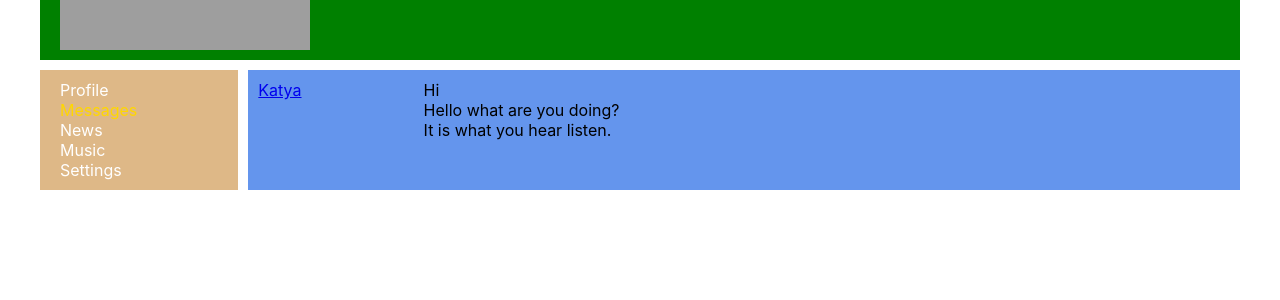
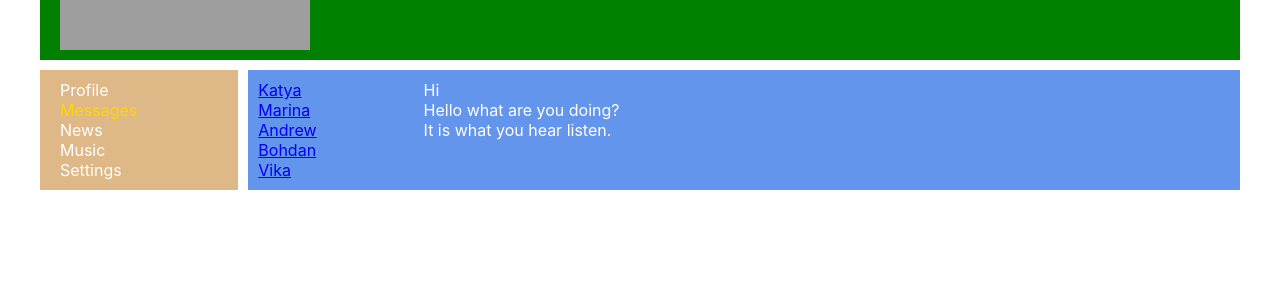
Before and after one commit to marshallzonda/friends, a React (Create React App) app: page /dialogs in a window 1280 px wide. Shown: the top 300 px of the page. Built offline with nearby package versions, Linux system fonts and the light colour scheme; grey boxes are pictures that could not be loaded.

Commit message:
29L BLL and UI

```diff
--- a/src/components/Dialogs/Dialogs.jsx
+++ b/src/components/Dialogs/Dialogs.jsx
@@ -1,46 +1,33 @@
 import React from 'react';
 import s from './Dialogs.module.css'
-import { NavLink } from 'react-router-dom';
-
-const DialogItem = (props) => {
-    return (
-        <div className={s.dialog + ' ' + s.active}>
-            <NavLink to={"/dialogs/" + props.id}>{props.name}</NavLink>
-        </div>
-    )
-}
-
-const Message = (props) => {
-    return (
-        <div className={s.message}>
-            {props.message}
-        </div>
-    )
-}
+import DialogItem from './DialogsItems/DialogsItems';
+import Message from './Message/Message';
 
 const Dialogs = (props) => {
-    let dialogsData = [
+    let dialogs = [
         { id: 1, name: "Katya" },
         { id: 2, name: "Marina" },
         { id: 3, name: "Andrew" },
         { id: 4, name: "Bohdan" },
         { id: 5, name: "Vika" },
     ]
-    let messagesData = [
+
+    let messages = [
         { id: 1, message: "Hi" },
         { id: 2, message:"Hello what are you doing?"},
         { id: 3, message:"It is what you hear listen." },
     ]
+    let dialogsElement = dialogs.map(dialog => <DialogItem name={dialog.name} id={dialog.id} /> );
+
+    let messagesElements = messages.map( message => <Message message={message.message} />)
 
     return (
         <div className={s.dialogs}>
             <div className={s.dialogsItems}>
-                <DialogItem name={dialogsData[0].name} id={dialogsData[0].id} />
+                {dialogsElement}
             </div>
             <div className={s.messages}>
-                <Message message={messagesData[0].message} />
-                <Message message="Hello what are you doing?" />
-                <Message message="It is what you hear listen." />
+                {messagesElements}
             </div>
         </div>
 
--- a/src/components/Dialogs/Dialogs.module.css
+++ b/src/components/Dialogs/Dialogs.module.css
@@ -9,10 +9,11 @@
 .dialogsItems .active{
     color: gold;
 }
-.dialog{}
 
 .messages{
     padding: 10px;
 }
 
-.message{}
+.message{
+    color:#fff;
+}
--- /dev/null
+++ b/src/components/Dialogs/DialogsItems/DialogsItems.jsx
@@ -0,0 +1,13 @@
+import React from 'react';
+import s from './../Dialogs.module.css';
+import { NavLink } from 'react-router-dom';
+
+const DialogItem = (props) => {
+    return (
+        <div className={s.dialog + ' ' + s.active}>
+            <NavLink to={"/dialogs/" + props.id}>{props.name}</NavLink>
+        </div>
+    )
+}
+
+export default DialogItem;
--- /dev/null
+++ b/src/components/Dialogs/Message/Message.jsx
@@ -0,0 +1,14 @@
+import React from 'react';
+import s from './../Dialogs.module.css'
+
+
+
+const Message = (props) => {
+    return (
+        <div className={s.message}>
+            {props.message}
+        </div>
+    )
+}
+
+export default Message;
--- a/src/components/Profile/MyPosts/MyPosts.jsx
+++ b/src/components/Profile/MyPosts/MyPosts.jsx
@@ -4,10 +4,11 @@ import Post from './Post/Post';
 
 
 const MyPosts = (props) => {
-    let postData = [
+    let posts = [
         { id: 1, message: "Hi",likesCount:12 },
         { id: 2, message:"Hello what are you doing?",likesCount:15 },
     ]
+    let postsElements = posts.map(p => <Post message={p.message} likesCount={p.likesCount}/>);
 
     return (
         <div className={s.postsBlock}>
@@ -19,8 +20,7 @@ const MyPosts = (props) => {
 
             </div>
             <div className={s.posts}>
-                <Post message={postData[0].message} likesCount={postData[0].likesCount}/>
-                <Post message={postData[1].message} likesCount={postData[1].likesCount}/>
+                {postsElements}
             </div>
         </div>
     )
```
